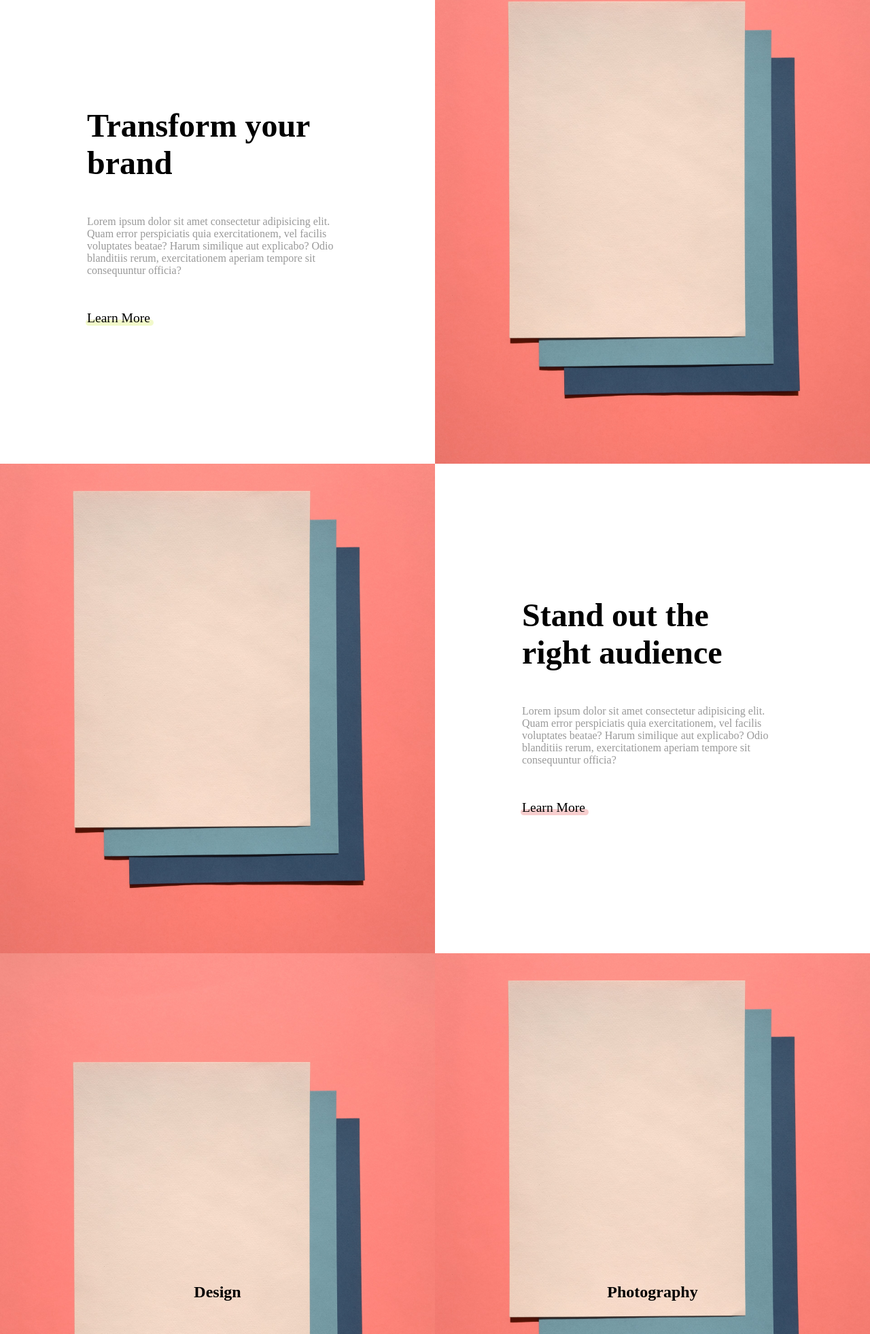
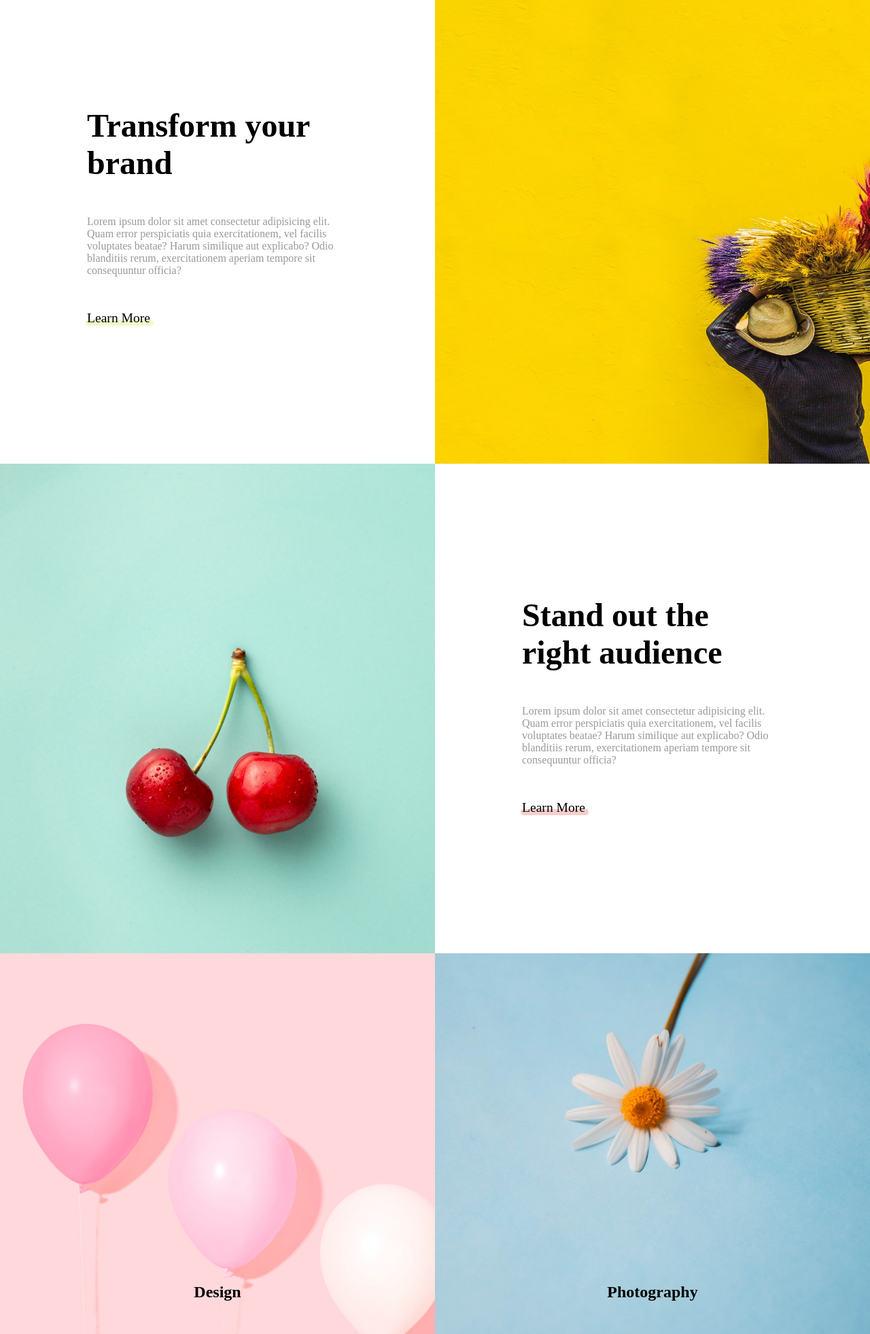
Before and after one commit to clementmoreno0803/AgencyLandingPage, a website built with Parcel: page index.html in a window 1280 px wide. Shown: the part 838-2800 px from the top of the page at 68% size. Built offline with nearby package versions, Linux system fonts and the light colour scheme.

Commit message:
v3 + images

```diff
--- a/css/style.css
+++ b/css/style.css
@@ -219,25 +219,25 @@ li:nth-child(4):active {
 }
 
 #fleur {
-    background-image: url('../Assets/desktop/andrej-lisakov-fGZ2x8wFxC0-unsplash.jpg');
+    background-image: url('../Assets/desktop/ronald-cuyan-AJgFLjnmSs4-unsplash.jpg');
     background-size: cover;
     background-position: center;
 }
 
 #verre {
-    background-image: url('../Assets/desktop/andrej-lisakov-fGZ2x8wFxC0-unsplash.jpg');
+    background-image: url('../Assets/desktop/mae-mu-vbAEHCrvXZ0-unsplash.jpg');
     background-size: cover;
     background-position: center;
 }
 
 #ballon {
-    background-image: url('../Assets/desktop/andrej-lisakov-fGZ2x8wFxC0-unsplash.jpg');
+    background-image: url('../Assets/desktop/amy-shamblen-pJ_DCj9KswI-unsplash.jpg');
     background-size: cover;
     background-repeat: no-repeat;
 }
 
 #petales {
-    background-image: url('../Assets/desktop/andrej-lisakov-fGZ2x8wFxC0-unsplash.jpg');
+    background-image: url('../Assets/desktop/lucas-george-wendt-7JGJtzuqSEc-unsplash.jpg');
     background-size: cover;
     background-repeat: no-repeat;
     background-position: center;
```
Also changed, not shown: Assets/desktop/amy-shamblen-pJ_DCj9KswI-unsplash.jpg (renamed from Assets/amy-shamblen-pJ_DCj9KswI-unsplash.jpg), Assets/desktop/lucas-george-wendt-7JGJtzuqSEc-unsplash.jpg (renamed from Assets/lucas-george-wendt-7JGJtzuqSEc-unsplash.jpg), Assets/desktop/mae-mu-vbAEHCrvXZ0-unsplash.jpg (renamed from Assets/mae-mu-vbAEHCrvXZ0-unsplash.jpg), Assets/desktop/ronald-cuyan-AJgFLjnmSs4-unsplash.jpg (renamed from Assets/ronald-cuyan-AJgFLjnmSs4-unsplash.jpg).
